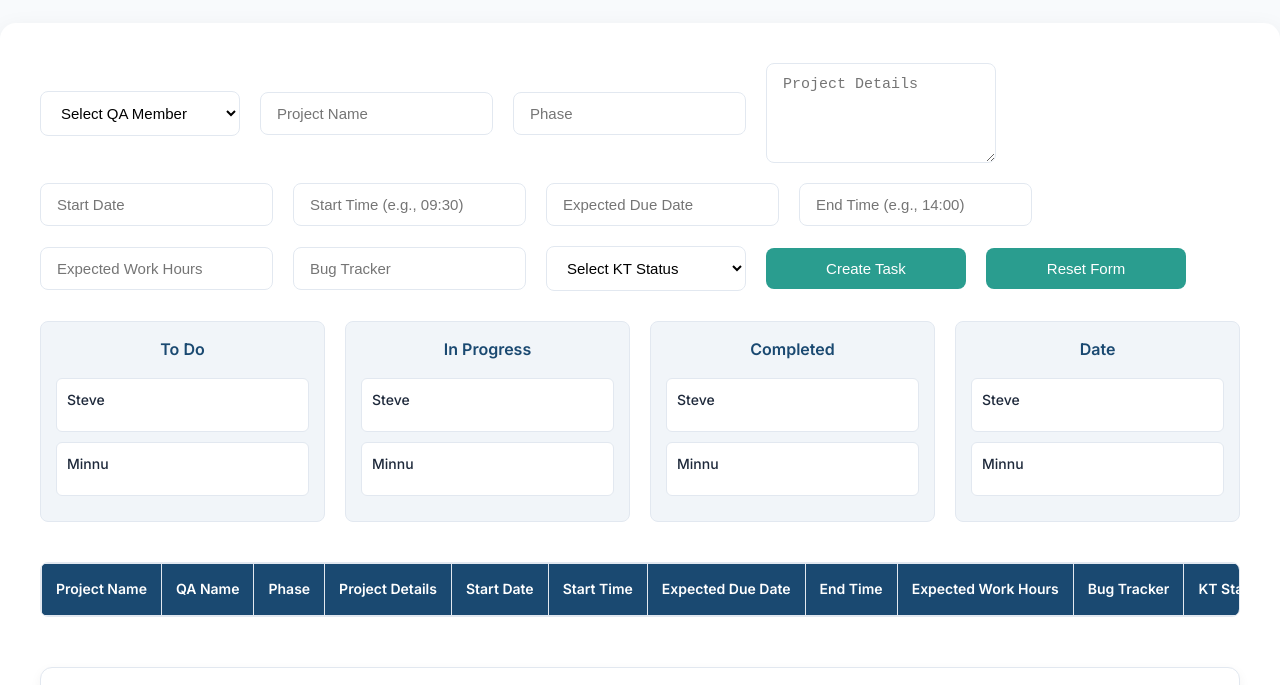
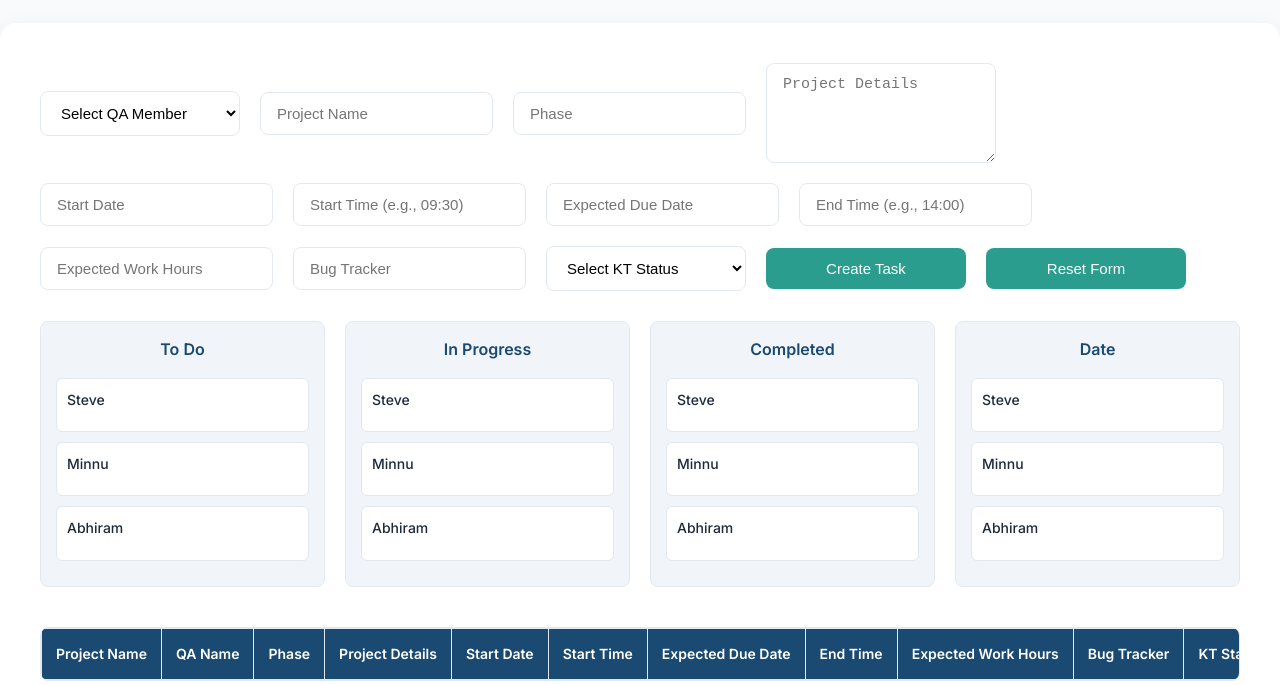
Before and after one commit to InterSmartQA/QAKanban, a plain HTML site: page index.html in a window 1280 px wide. Shown: the part 87-772 px from the top of the page. Drawn offline with nearby package versions, Linux system fonts and the light colour scheme; a script that the page names is missing.

Commit message:
Update index.html

```diff
--- a/index.html
+++ b/index.html
@@ -644,6 +644,7 @@
         <option value="">Select QA Member</option>
         <option value="Steve Stephen">Steve Stephen</option>
         <option value="Minnu">Minnu</option>
+        <option value="Abhiram">Abhiram</option>
       </select>
       <input type="text" id="projectName" placeholder="Project Name">
       <input type="text" id="testingPhase" placeholder="Phase">
@@ -674,6 +675,10 @@
           <h4>Minnu</h4>
           <div class="kanban-tasks"></div>
         </div>
+        <div class="kanban-row" data-qa="Abhiram">
+          <h4>Abhiram</h4>
+          <div class="kanban-tasks"></div>
+        </div>
       </div>
       <div class="kanban-column" data-status="inprogress">
         <h3>In Progress</h3>
@@ -683,6 +688,10 @@
         </div>
         <div class="kanban-row" data-qa="Minnu">
           <h4>Minnu</h4>
+          <div class="kanban-tasks"></div>
+        </div>
+        <div class="kanban-row" data-qa="Abhiram">
+          <h4>Abhiram</h4>
           <div class="kanban-tasks"></div>
         </div>
       </div>
@@ -696,6 +705,10 @@
           <h4>Minnu</h4>
           <div class="kanban-tasks"></div>
         </div>
+        <div class="kanban-row" data-qa="Abhiram">
+          <h4>Abhiram</h4>
+          <div class="kanban-tasks"></div>
+        </div>
       </div>
       <div class="kanban-column date-column" data-status="date">
         <h3>Date</h3>
@@ -705,6 +718,10 @@
         </div>
         <div class="kanban-row" data-qa="Minnu">
           <h4>Minnu</h4>
+          <div class="kanban-tasks"></div>
+        </div>
+        <div class="kanban-row" data-qa="Abhiram">
+          <h4>Abhiram</h4>
           <div class="kanban-tasks"></div>
         </div>
       </div>
@@ -744,6 +761,7 @@
           <option value="">Select QA Member</option>
           <option value="Steve Stephen">Steve Stephen</option>
           <option value="Minnu">Minnu</option>
+          <option value="Abhiram">Abhiram</option>
         </select>
         <button onclick="exportReportToExcel()">Export Report</button>
       </div>
```
